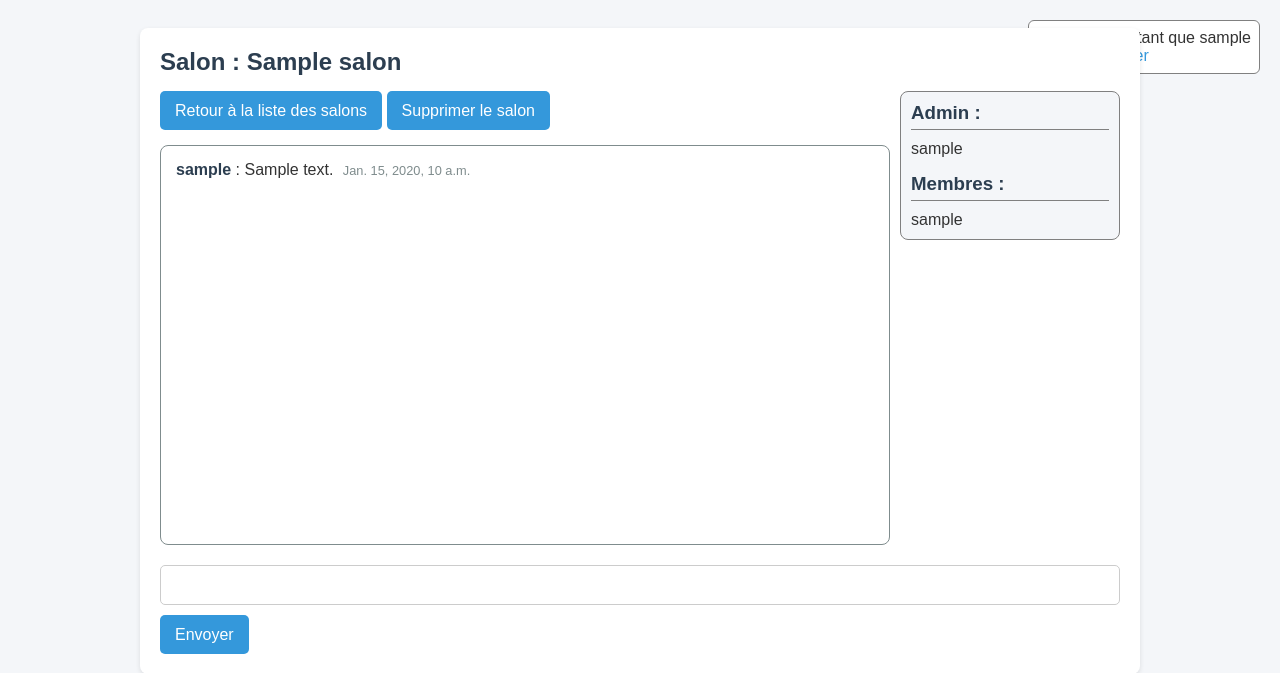
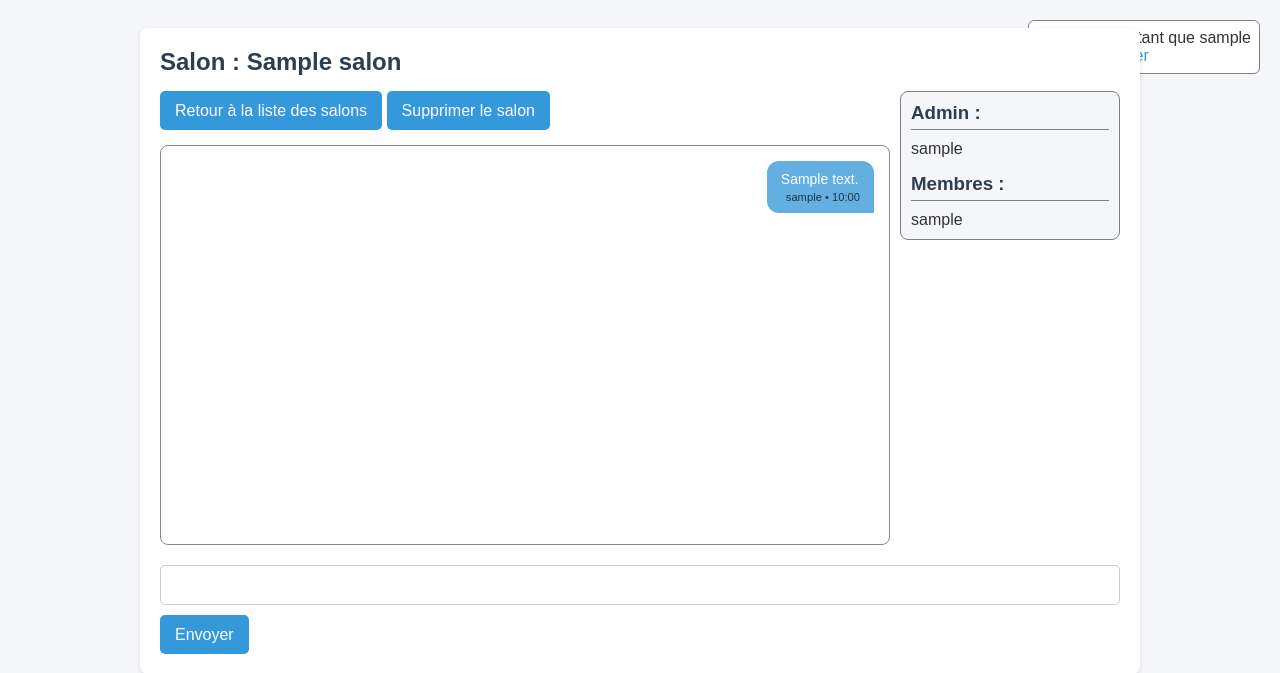
Before and after one commit to guillaume4ssig/Projet-Chat, a Django app: page /salons/1/ in a window 1280 px wide. Shown: the top 673 px of the page. Run offline with Django 5.2, Linux system fonts and the light colour scheme; a user stored in the database is signed in; tables that the repository leaves empty hold one stand-in row (values such as "Sample post").

Commit message:
ajouts message flex end

```diff
--- a/chat_messages/templates/messages/message.html
+++ b/chat_messages/templates/messages/message.html
@@ -40,13 +40,24 @@
 
 
     <div class="chat_box" id="chat_box" data-salon-id="{{ salon.id }}">
-        <script src="{% static 'main.js' %}"></script>
-        {% for msg in msgs%}
-            <p>
-                <strong>{{ msg.sender.username }}</strong> : {{ msg.content }}
-                <small>{{ msg.date }}</small>
-            </p>
-        {% endfor %}
+
+        <div class="chat-container">
+    {% for msg in msgs %}
+        <div class="message
+            {% if msg.sender == request.user %}
+                my-message
+            {% else %}
+                other-message
+            {% endif %}">
+            <div class="message-content">
+                {{ msg.content }}
+            </div>
+            <small class="message-meta">
+                {{ msg.sender.username }} • {{ msg.date|date:"H:i" }}
+            </small>
+        </div>
+    {% endfor %}
+</div>
     </div>
     <form method="POST">
         {% csrf_token %}
@@ -56,5 +67,6 @@
     </form>
 </div>
 </div>
+<script src="{% static 'main.js' %}"></script>
 </body>
 </html>
--- a/chat_messages/views.py
+++ b/chat_messages/views.py
@@ -10,7 +10,6 @@ from django.shortcuts import get_object_or_404
 @login_required
 def message(request, salon_id):
     salon = Salon.objects.get(id=salon_id)
-    salon.members.add(request.user)
     if request.method == 'POST':
 
         form = MessageForm(request.POST)
@@ -76,5 +75,6 @@ def salon_list(request):
 @login_required
 def join_salon(request, salon_id):
     salon = get_object_or_404(Salon, id=salon_id)
-    salon.members.add(request.user)
+    if request.user != salon.admin:
+        salon.members.add(request.user)
     return redirect("salon_messages", salon_id=salon.id)
--- a/static/style.css
+++ b/static/style.css
@@ -122,7 +122,7 @@ body {
 }
 
 .chat_box small{
-    color: #7f8c8d;
+    color: black;
     font-size: 0.8em;
     margin-left: 5px;
 }
@@ -175,3 +175,40 @@ hr{
     display: inline-block;
     vertical-align: middle;
 }
+
+.chat-container {
+    display: flex;
+    flex-direction: column;
+    gap: 10px;
+}
+
+.message {
+    max-width: 60%;
+    padding: 10px 14px;
+    border-radius: 12px;
+    font-size: 14px;
+}
+
+
+.my-message {
+    align-self: flex-end;
+    background-color: #63afe1;
+    color: white;
+    border-bottom-right-radius: 0;
+}
+
+
+.other-message {
+    align-self: flex-start;
+    background-color: #e5e5e5;
+    color: black;
+    border-bottom-left-radius: 0;
+}
+
+.message-meta {
+    display: block;
+    font-size: 11px;
+    opacity: 0.7;
+    margin-top: 4px;
+    color: blue;
+}
```
